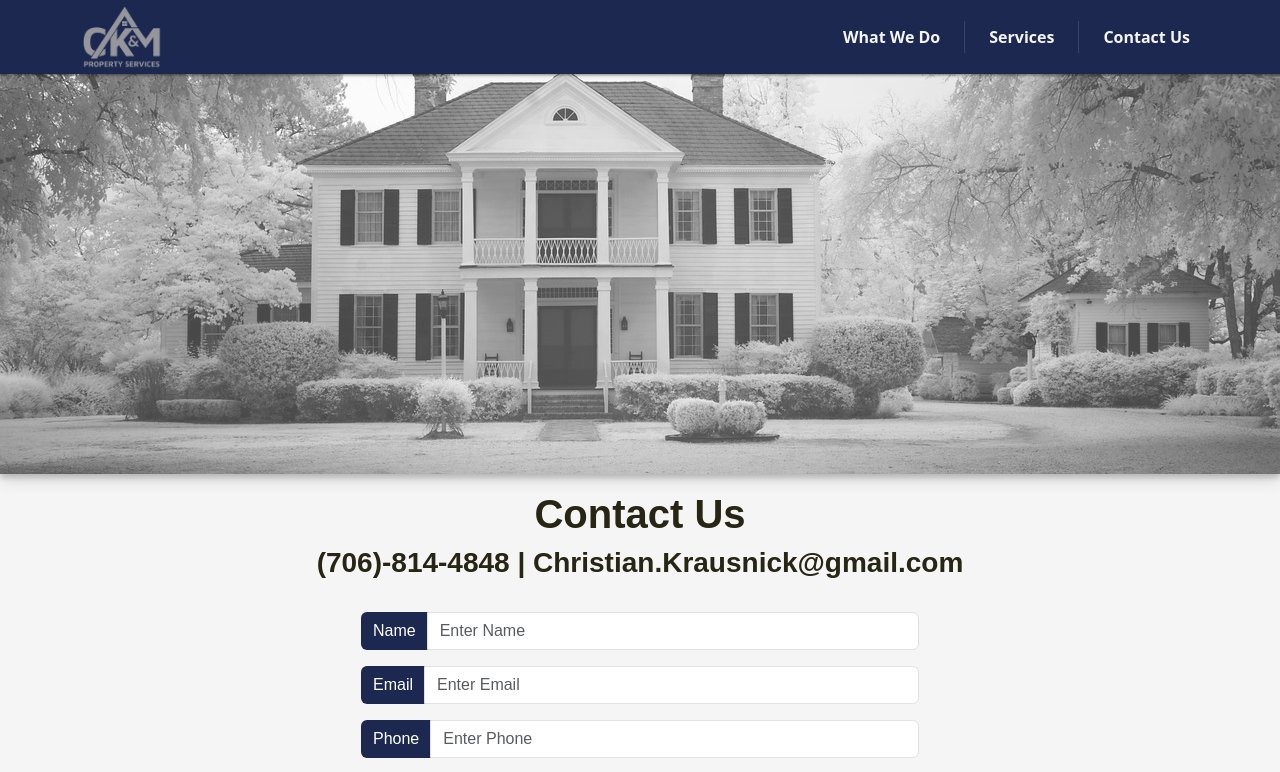
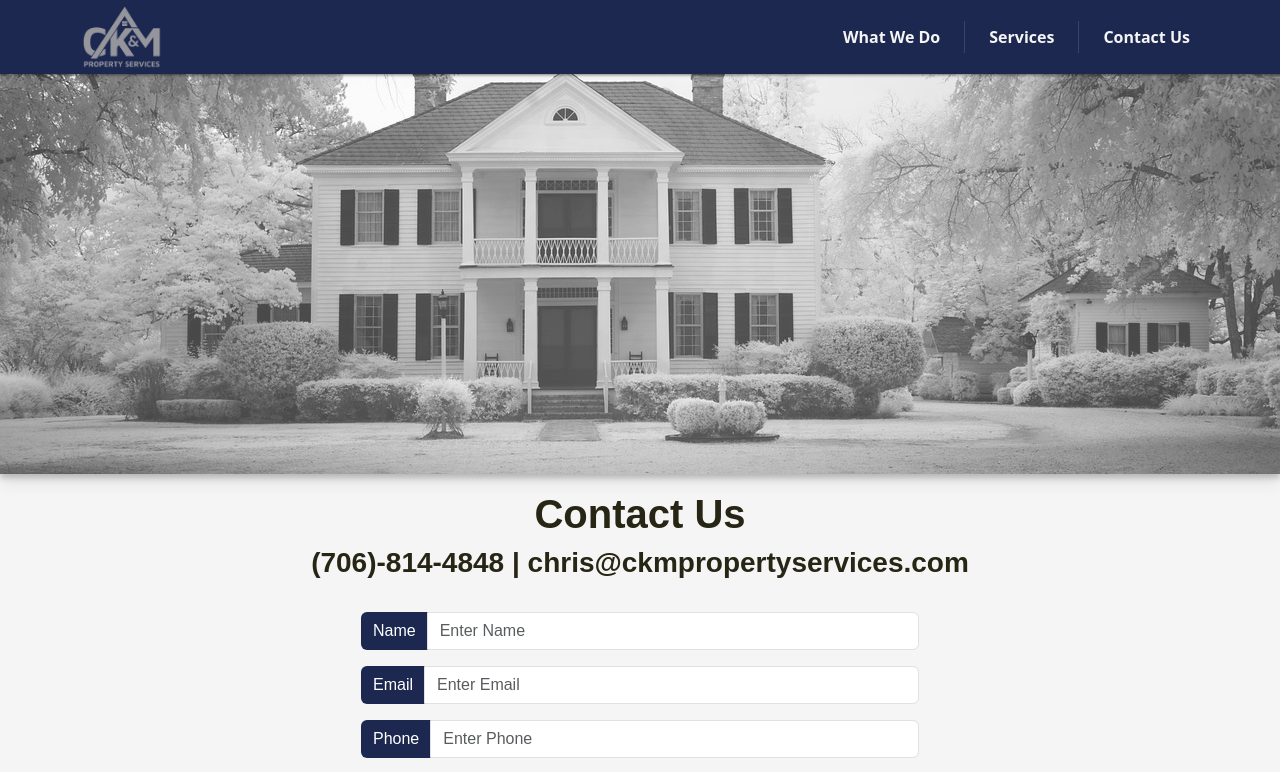
Before and after one commit to MCG-Project/ckm-site, a Next.js app: page /contact in a window 1280 px wide. Shown: the top 772 px of the page. Built offline with nearby package versions, Linux system fonts and the light colour scheme.

Commit message:
updated email address

```diff
--- a/components/Contact/ContactMain.js
+++ b/components/Contact/ContactMain.js
@@ -25,7 +25,7 @@ export function ContactMain() {
           <Container className="d-flex flex-column">
             <h1 className="mt-3 fw-bold text-center">Contact Us</h1>
             <p className="mb-3 fw-bold text-center">
-              (706)-814-4848 | ckmpropserv@outlook.com
+              (706)-814-4848 | chris@ckmpropertyservices.com
             </p>
           </Container>
         </>
@@ -45,7 +45,7 @@ export function ContactMain() {
           <Container className="d-flex align-items-center flex-column">
             <h1 className="mt-3 fw-bold">Contact Us</h1>
             <h3 className="mb-3 fw-bold">
-              (706)-814-4848 | Christian.Krausnick@gmail.com
+              (706)-814-4848 | chris@ckmpropertyservices.com
             </h3>
           </Container>
         </>
```
